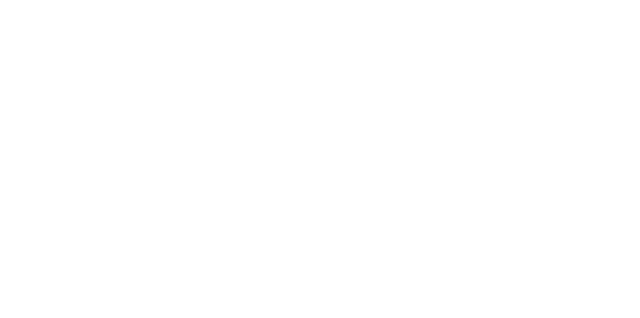
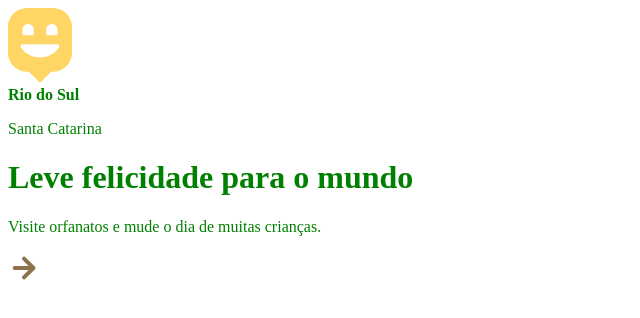
Before and after one commit to marcos-henrique2000/NLW, a plain HTML site: page Frontend/index.html in a window 1280 px wide. Shown: the whole page, without its empty margins (0-640 px from the left). Drawn offline with Linux system fonts and the light colour scheme.

Commit message:
Estrutura do site

```diff
--- a/Frontend/index.html
+++ b/Frontend/index.html
@@ -1,13 +1,33 @@
 <!DOCTYPE html>
-<html lang="pt_br">
+<html lang="pt_BR">
     <head>
         <meta charset="UTF-8">
         <meta name="viewport" content="width=device-width,
             initial-scale=1.0">
         <title>Happy</title>
         <link rel="icon" href="./public/images/logo-icon.png">
+        <link rel="stylesheet" href="./public/css/style.css">
     </head>
     <body>
+        <header>
+            <img src="./public/images/logo.svg" alt="Logo Happy" />
 
+            <div>
+                <strong>Rio do Sul</strong>
+                <p>Santa Catarina</p>
+            </div>
+        </header>
+
+        <main>
+            <h1>Leve felicidade para o mundo</h1>
+
+            <section>
+                <p>Visite orfanatos e mude o dia de muitas crianças.</p>
+
+                <a href="#" title="Visite orfanatos">
+                    <img src="./public/images/arrow.svg" alt="Ir para o mapa">
+                </a>
+            </section>
+        </main>
     </body>
 </html>
--- /dev/null
+++ b/Frontend/public/css/style.css
@@ -0,0 +1,7 @@
+body{
+    color: red;
+}
+
+body{
+    color: green;
+}
```
Lines whose indentation alone changed are shown as unchanged.
